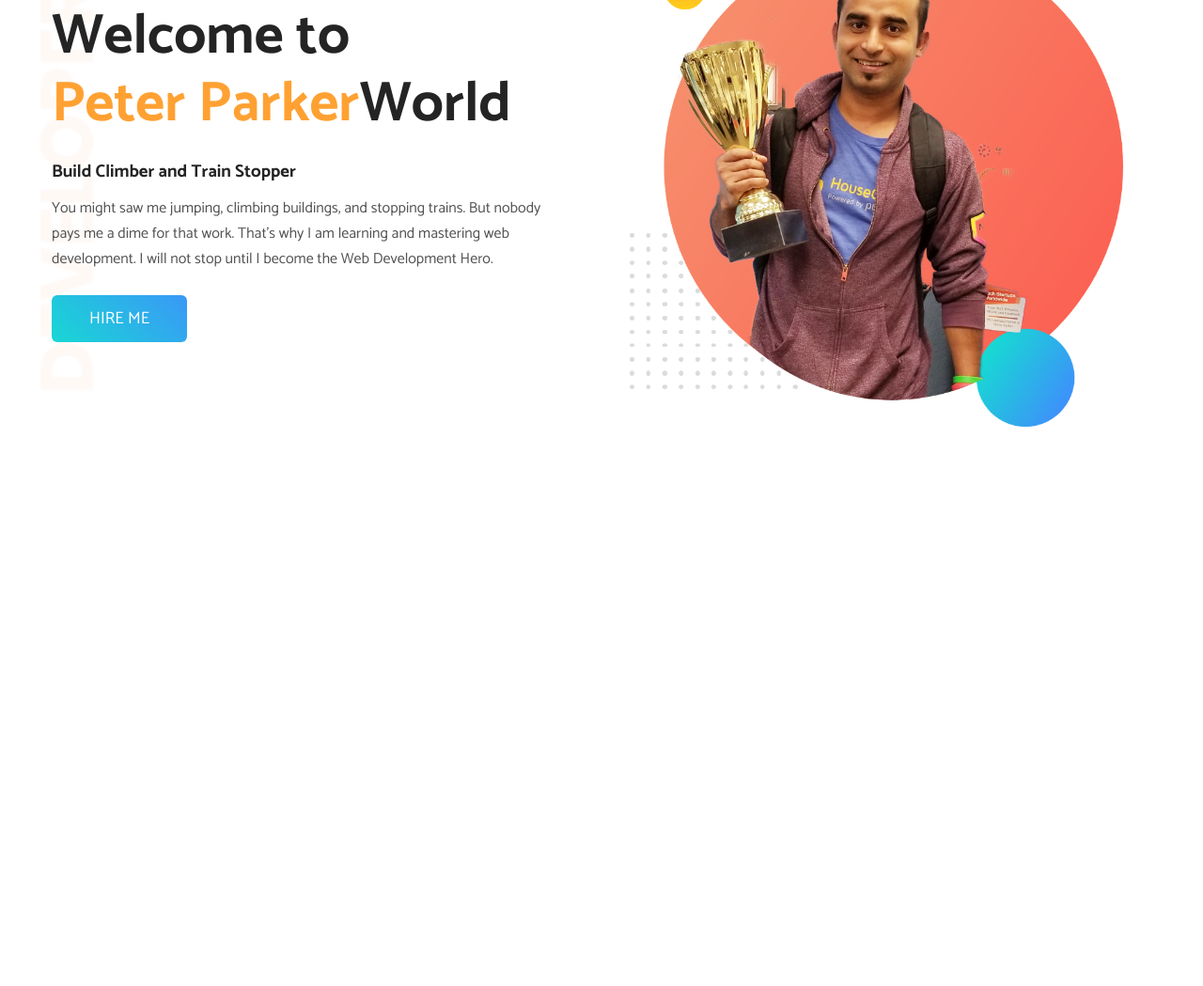
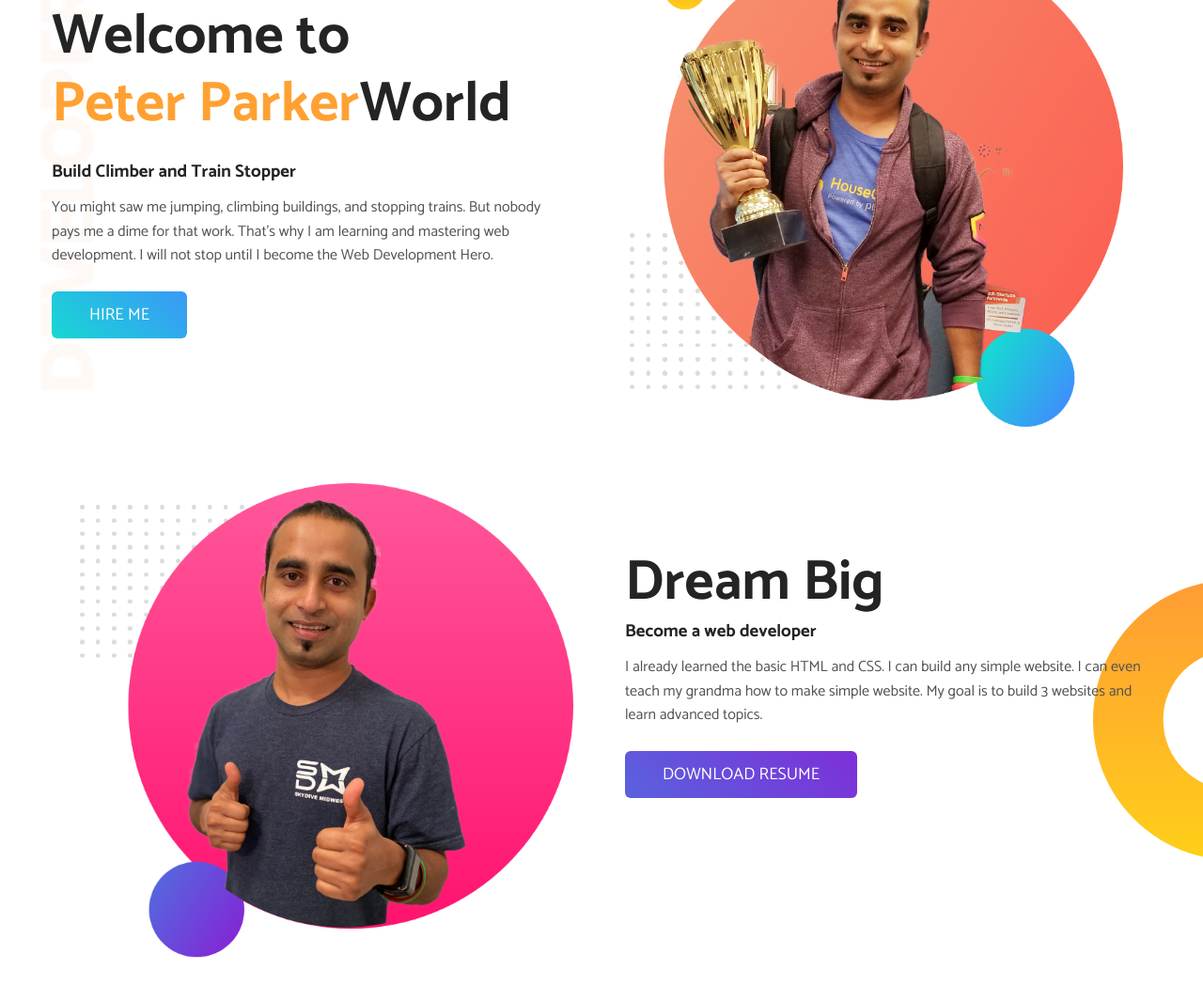
Before and after one commit to naimurcse/developer-protfolio, a plain HTML site: page index.html in a window 1280 px wide. Shown: the part 97-1146 px from the top of the page at 94% size. Before the commit the page ends 800 px from the top, so only its background shows below. Drawn offline with Linux system fonts and the light colour scheme.

Commit message:
Dream Section Done

```diff
--- a/css/style.css
+++ b/css/style.css
@@ -19,6 +19,23 @@ h5,
 h6 {
     /* font-family: 'Abril Fatface', cursive; */
     color: #242424;
+}
+
+p {
+    font-size: 16px;
+    line-height: 1.6;
+    color: #525252;
+}
+
+.btn {
+    text-decoration: none;
+    display: inline-block;
+    padding: 10px 40px;
+    color: #fff;
+    text-transform: uppercase;
+    border-radius: 6px;
+    font-weight: 500;
+    font-size: 18px;
 }
 
 .container {
@@ -66,15 +83,7 @@ header {}
 }
 
 .header-content a {
-    text-decoration: none;
-    display: inline-block;
-    padding: 10px 40px;
-    color: #fff;
-    text-transform: uppercase;
-    border-radius: 6px;
-    font-weight: 500;
     background-image: linear-gradient(45deg, #18d7d4, #3a98f7);
-    font-size: 18px;
 }
 
 .header-image {
@@ -90,3 +99,51 @@ header {}
 
 
 /* Header End */
+
+
+/* Dream Section Start */
+
+.dream {
+    background-image: url("/images/dream-bg.png");
+    background-repeat: no-repeat;
+    background-position: center right;
+}
+
+.dream .container {}
+
+.dream-image {
+    float: left;
+    width: 50%;
+}
+
+.dream-image img {
+    width: 100%;
+    padding: 30px;
+    display: block;
+}
+
+.dream-content {
+    width: 50%;
+    float: left;
+    margin-top: 100px;
+    padding-left: 25px;
+}
+
+.dream-content h1 {
+    font-size: 60px;
+    line-height: 1.2;
+}
+
+.dream-content h3 {}
+
+.dream-content p {
+    margin-top: 10px;
+    margin-bottom: 25px;
+}
+
+.dream-content a {
+    background-image: linear-gradient(45deg, #5962de, #7e2fd8);
+}
+
+
+/* Dream Section End */
--- a/index.html
+++ b/index.html
@@ -21,7 +21,7 @@
                 <h1><span>Peter Parker</span>World</h1>
                 <h3>Build Climber and Train Stopper</h3>
                 <p>You might saw me jumping, climbing buildings, and stopping trains. But nobody pays me a dime for that work. That's why I am learning and mastering web development. I will not stop until I become the Web Development Hero.</p>
-                <a href="#" target="_blank">Hire Me</a>
+                <a class="btn" href="#" target="_blank">Hire Me</a>
             </div>
             <div class="header-image">
                 <img src="images/jhankar.png" alt="jhankar">
@@ -30,6 +30,22 @@
     </header>
     <!-- Header Start -->
 
+    <!-- Dream Section Start -->
+    <section class="dream">
+        <div class="container">
+            <div class="dream-image">
+                <img src="images/jhankar2.png" alt="" jhankar2>
+            </div>
+            <div class="dream-content">
+                <h1>Dream Big</h1>
+                <h3>Become a web developer</h3>
+                <p>I already learned the basic HTML and CSS. I can build any simple website. I can even teach my grandma how to make simple website. My goal is to build 3 websites and learn advanced topics.</p>
+                <a class="btn" href="#" target="_blank">Download Resume</a>
+            </div>
+        </div>
+    </section>
+    <!-- Dream Section End -->
+
 
 
 </body>
```
